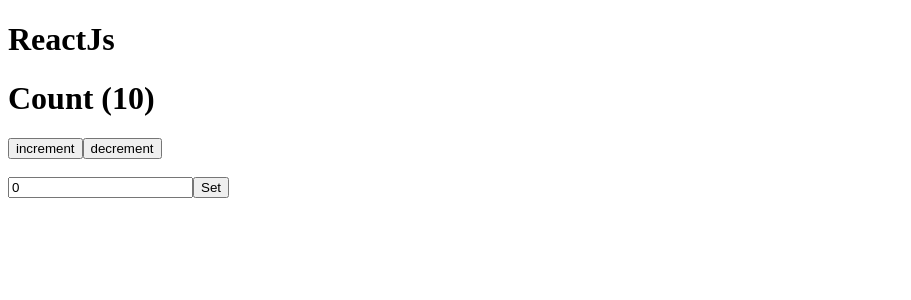
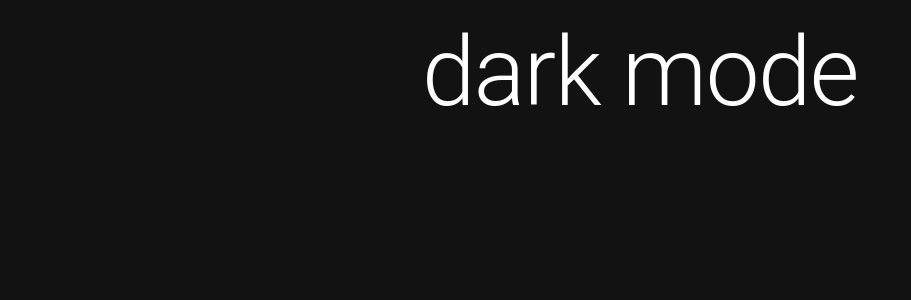
Before and after one commit to qbixmex/react-testing, a React (Vite) app: page / in a window 1280 px wide. Shown: the top 300 px of the page, without its empty margins (0-911 px from the left). Built offline with nearby package versions, Linux system fonts and the light colour scheme.

Commit message:
wrap-providers-testing

```diff
--- a/src/App.tsx
+++ b/src/App.tsx
@@ -1,12 +1,14 @@
-import { Counter } from "./components";
+import { MuiMode } from './components';
+import { AppProviders } from './providers';
 
 const App = () => {
   return (
-    <>
-      <h1>ReactJs</h1>
-      <Counter initialValue={10} />
-    </>
-  )
+    <AppProviders>
+      <div className="App">
+        <MuiMode />
+      </div>
+    </AppProviders>
+  );
 };
 
 export default App;
--- a/src/components/index.ts
+++ b/src/components/index.ts
@@ -4,3 +4,4 @@
 export { Skills } from './skills';
 export { Alert } from './alert';
 export { Counter } from './counter';
+export { MuiMode } from './mui';
--- /dev/null
+++ b/src/components/mui/index.ts
@@ -0,0 +1 @@
+export { default as MuiMode } from './mui.mode';
--- /dev/null
+++ b/src/components/mui/mui.mode.tsx
@@ -0,0 +1,22 @@
+import { Box, Typography } from "@mui/material";
+import { useTheme } from "@mui/material/styles";
+
+const MuiMode = () => {
+
+  const theme = useTheme();
+
+  return (
+    <Box>
+      <Typography
+        component="h1"
+        variant="h1"
+        sx={{ textAlign: 'center', mt: 2 }}
+      >
+        {`${theme.palette.mode} mode`}
+      </Typography>
+    </Box>
+  );
+
+};
+
+export default MuiMode;
--- /dev/null
+++ b/src/providers/app.providers.tsx
@@ -0,0 +1,15 @@
+import { ThemeProvider, CssBaseline } from '@mui/material';
+import { ProvidersProps } from './providers';
+import { darkTheme } from "./dark.theme";
+
+const AppProviders = ({ children }: ProvidersProps) => {
+  return (
+    <ThemeProvider theme={darkTheme}>
+      <CssBaseline />
+      { children }
+    </ThemeProvider>
+  );
+};
+
+
+export default AppProviders;
--- /dev/null
+++ b/src/providers/dark.theme.tsx
@@ -0,0 +1,7 @@
+import { createTheme } from "@mui/material";
+
+export const darkTheme = createTheme({
+  palette: {
+    mode: 'dark',
+  },
+});
--- /dev/null
+++ b/src/providers/index.ts
@@ -0,0 +1 @@
+export { default as AppProviders } from './app.providers';
--- /dev/null
+++ b/src/providers/providers.ts
@@ -0,0 +1,5 @@
+import React from 'react';
+
+export type ProvidersProps = {
+  children: React.ReactNode;
+};
```
Also changed, not shown: package.json (+6 -1 lines), 2 other files (tests, documents, lock files or other folders).
